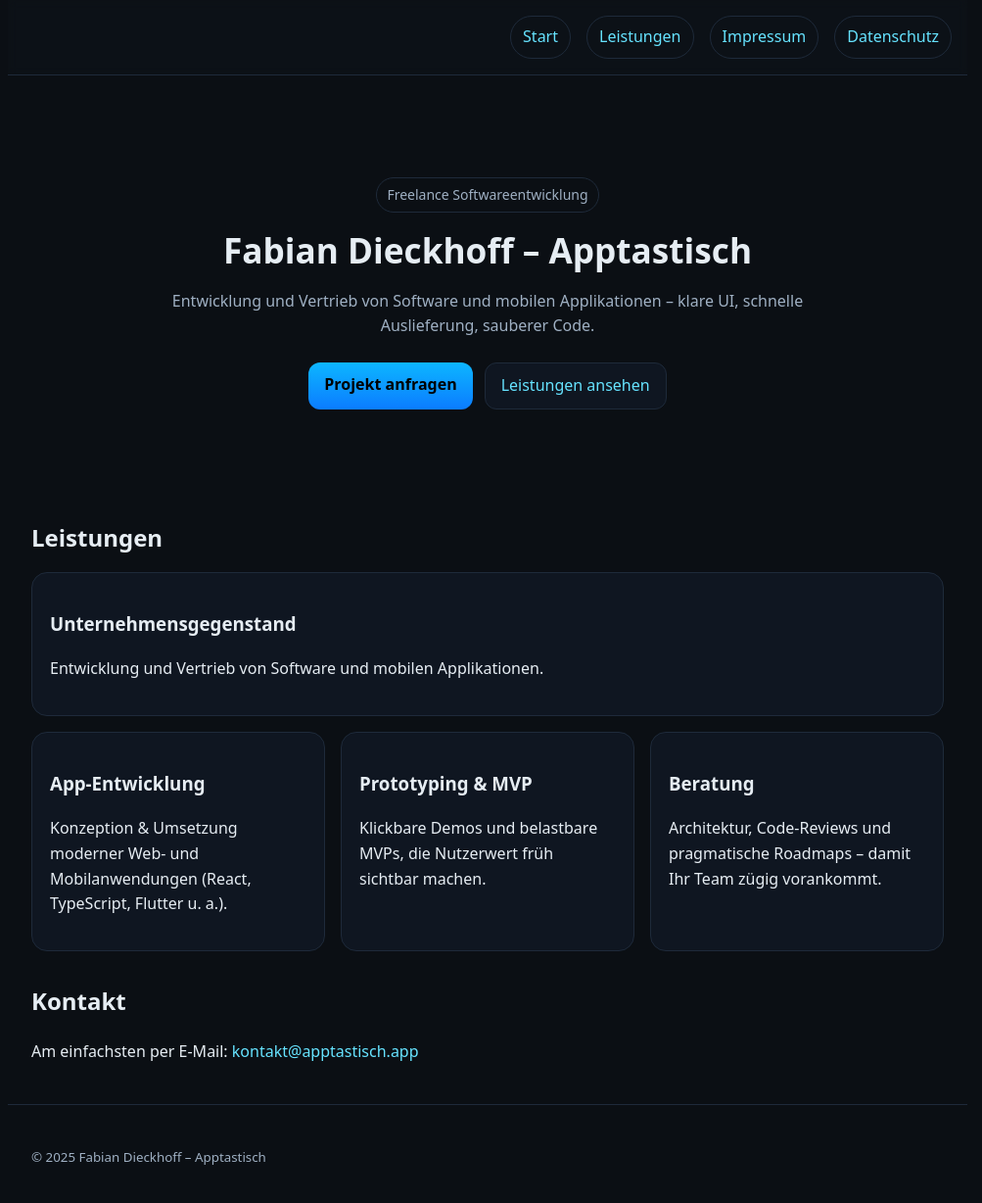
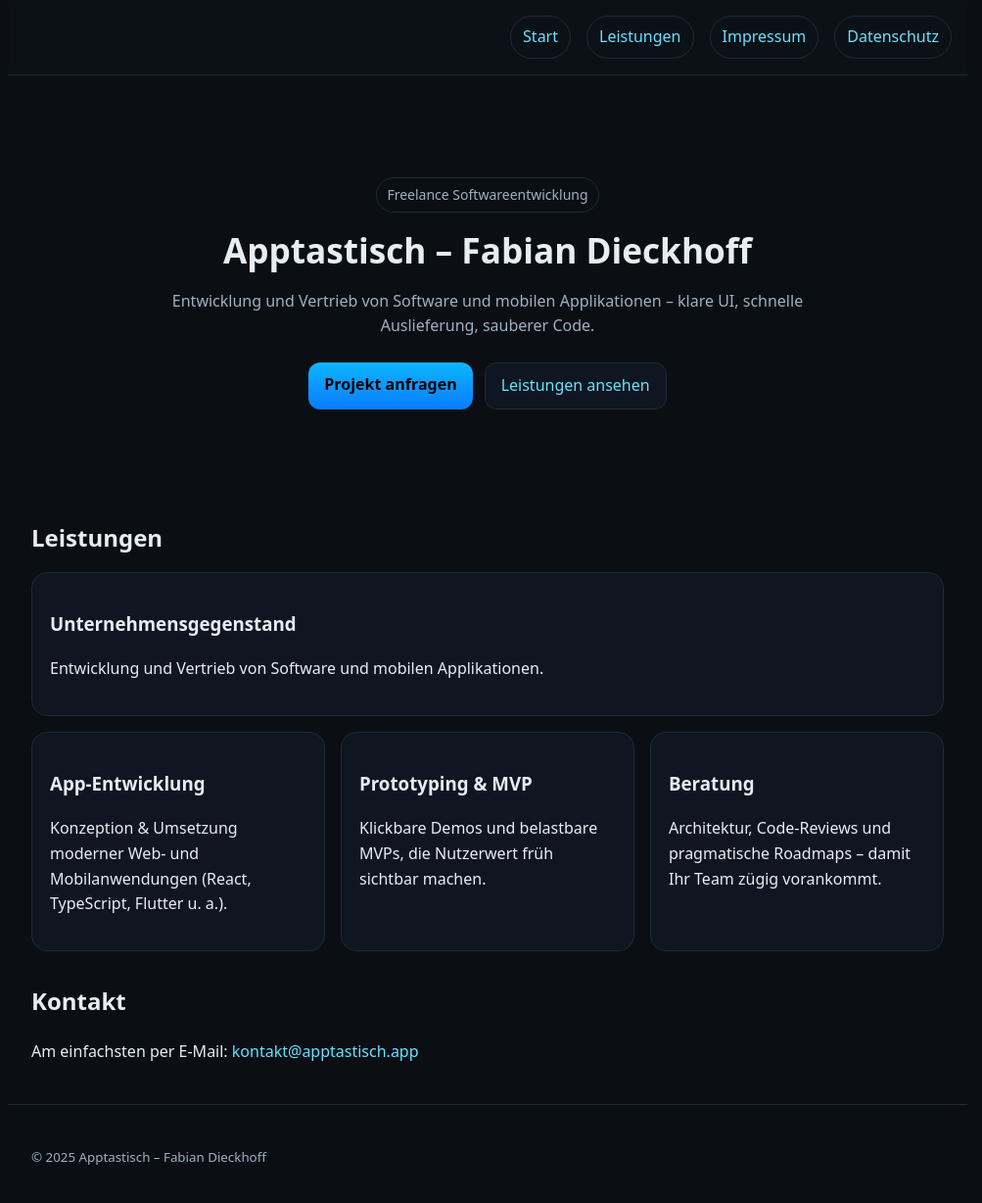
Before and after one commit to Apptastisch/apptastisch-site, a Jekyll site: the page built from index.md, in a window 1280 px wide and 1233 px high. Shown: the top 1228 px of the window at 98% size, without its empty margins (142-1145 px from the left). Built offline with Jekyll 4.4.1, drawn with Linux system fonts in a browser that asks for light colours; some of the changed lines change nothing that is shown.

Commit message:
Update _config.yml

```diff
--- a/_config.yml
+++ b/_config.yml
@@ -1,20 +1,44 @@
-title: "Fabian Dieckhoff – Apptastisch"
-email: kontakt@apptastisch.app
+# --- Site basics -------------------------------------------------------------
+title: "Apptastisch – Fabian Dieckhoff"
 description: "Entwicklung und Vertrieb von Software und mobilen Applikationen."
-baseurl: "" # the subpath of your site, e.g. /blog
-url: "https://apptastisch.app" # the base hostname & protocol for your site, e.g. http://example.com
-lang: de_DE
+url: "https://apptastisch.app"
+baseurl: ""                       # Root-Domain
+lang: de-DE                       # für <html lang="…">
+timezone: Europe/Berlin
 
-timezone: Europe/Paris
-# Build settings
+# --- Build -------------------------------------------------------------------
 theme: null
 markdown: kramdown
+permalink: "/:title/"             # kurze, sprechende URLs
+
+# --- Plugins -----------------------------------------------------------------
 plugins:
-  - jekyll-seo-tag
-  - jekyll-sitemap
+  - jekyll-seo-tag                # Open Graph, Twitter Cards, JSON-LD
+  - jekyll-sitemap                # /sitemap.xml
+  - jekyll-feed                   # /feed.xml (Blog/RSS, falls Posts existieren)
+  - jekyll-robots-txt             # /robots.txt automatisch erzeugen
+  - jekyll-redirect-from          # saubere Redirects bei URL-Änderungen
 
-permalink: /:categories/:title/
+# --- SEO / Social ------------------------------------------------------------
+# jekyll-seo-tag liest diese Felder automatisch
+logo: "/assets/images/logo.png"   # ⚙️ TODO: quadratisches Logo (≥ 512×512)
+image: "/assets/images/og-default.jpg"  # ⚙️ TODO: Default OG-Image (1200×630)
 
+author:
+  name: "Fabian Dieckhoff"
+  url: "https://apptastisch.app"
+
+social:
+  name: "Apptastisch"
+  links:
+    - "https://github.com/Apptastisch"
+    - "https://www.linkedin.com/in/fabian-dieckhofg"
+    #https://www.linkedin.com/in/fabian-dieckhoff?utm_source=share&utm_campaign=share_via&utm_content=profile&utm_medium=android_app
+    # weitere Profile möglich, z. B. Mastodon, X, YouTube, App Store etc.
+
+
+
+# --- Navigation (für dein Theme/Templates) -----------------------------------
 nav:
   - title: Start
     url: /
@@ -25,6 +49,58 @@
   - title: Datenschutz
     url: /pages/datenschutz/
 
-# SEO / Social (optional anpassen)
-seo:
-  name: "Apptastisch"
+# --- Collections / Posts -----------------------------------------------------
+# Falls du einen Blog willst:
+collections:
+  posts:
+    output: true
+    permalink: /blog/:title/
+
+# --- Defaults: saubere Meta- und Indexing-Policies ---------------------------
+defaults:
+  # Standard für alle Seiten/Beiträge
+  - scope:
+      path: ""
+    values:
+      lang: "de-DE"
+      image: "/assets/images/og-default.jpg"
+      sitemap:
+        changefreq: monthly
+        priority: 0.7
+
+  # Blog-Posts (falls vorhanden)
+  - scope:
+      path: ""
+      type: posts
+    values:
+      layout: post
+      sitemap:
+        changefreq: weekly
+        priority: 0.8
+
+  # Recht & Systemseiten: nicht indexieren
+  - scope:
+      path: "pages/impressum"
+    values:
+      robots: "noindex,follow"
+      sitemap:
+        priority: 0.1
+  - scope:
+      path: "pages/datenschutz"
+    values:
+      robots: "noindex,follow"
+      sitemap:
+        priority: 0.1
+
+# --- Excludes (nicht veröffentlichen) ----------------------------------------
+exclude:
+  - README.md
+  - node_modules
+  - package.json
+  - package-lock.json
+  - Gemfile
+  - Gemfile.lock
+  - vendor
+  - .github
+  - .gitignore
+  - .DS_Store
```
